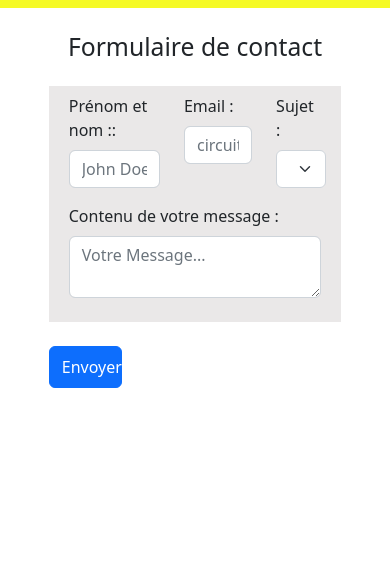
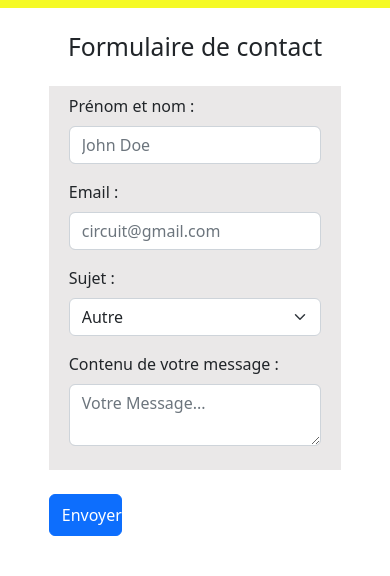
Before and after one commit to WildCodeSchool/2022-09-php-orleans-project-ecurieorleans, a PHP site: template src/View/Contact/form.html.twig in a window 390 px wide. Shown: the part 131-707 px from the top of the page. Run offline with PHP 8.4, Linux system fonts and the light colour scheme; the template is opened without the code that fills it, so the values that code supplies are empty; some libraries are stand-ins or nearby versions.

Commit message:
responsive

```diff
--- a/src/View/Contact/form.html.twig
+++ b/src/View/Contact/form.html.twig
@@ -20,15 +20,15 @@
 	<h2 class="text-center my-4">Formulaire de contact</h2>
 	<form action="" method="POST" id="contact">
 		<div class="row admin-form m-auto my-4 p-2 w-75">
-			<div class="mb-3 col-5">
-				<label for="name" class="form-label">Prénom et nom ::</label>
+			<div class="mb-3 col-md-5">
+				<label for="name" class="form-label">Prénom et nom :</label>
 				<input id="name" name="name" class="form-control" type="text" placeholder="John Doe" required>
 			</div>
-			<div class="mb-3 col-4">
+			<div class="mb-3 col-md-4">
 				<label for="email" class="form-label">Email :</label>
 				<input id="email" name="email" class="form-control" type="email" placeholder="circuit@gmail.com" required>
 			</div>
-			<div class="mb-3 col-3">
+			<div class="mb-3 col-md-3">
 				<label for="subject" class="form-label">Sujet :</label>
 				<select id="subject" name="subject" class="form-select" type="select" required>
 					{% for section in sections %}
@@ -37,7 +37,7 @@
 					<option value="other">Autre</option>
 				</select>
 			</div>
-			<div class="mb-3 col-12">
+			<div class="mb-3 ">
 				<label for="message" class="form-label">Contenu de votre message :</label>
 				<textarea minlength="10" id="message" name="message" class="form-control" placeholder="Votre Message..." required></textarea>
 			</div>
```
